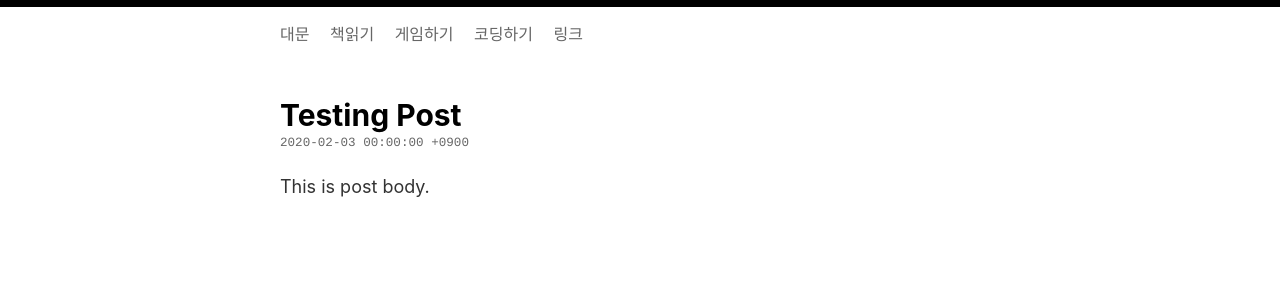
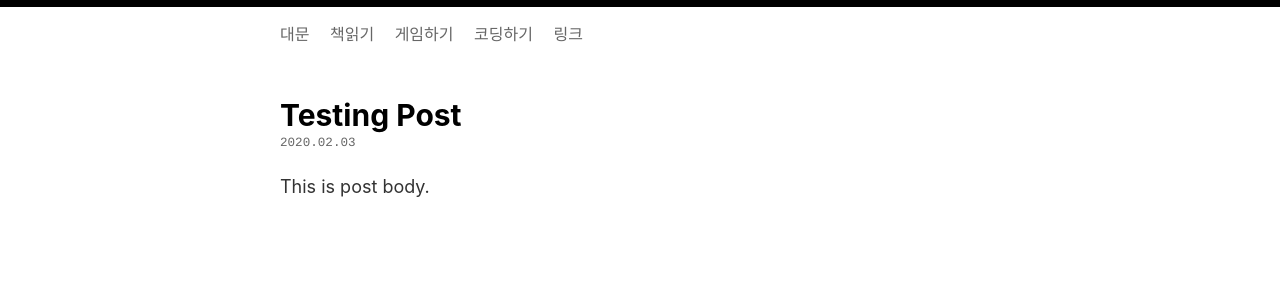
Before and after one commit to oxmhpark/coding.exonomicon.net, a Jekyll site: the page built from _posts/2020-02-03-testing-post.md, in a window 1280 px wide. Shown: the top 300 px of the page. Built offline with Jekyll 4.4.1, drawn with Linux system fonts in a browser that asks for light colours; comment, search, counter and statistics services are not loaded.

Commit message:
Update post-format-fulltext.html

```diff
--- a/_includes/post-format-fulltext.html
+++ b/_includes/post-format-fulltext.html
@@ -5,9 +5,9 @@
     {% if site.author %}
     <p class="entry-author">{{site.author}}</p>
     {% endif %}
-    <p class="entry-date" datetime="{{ post.date | date_to_xmlschema }}">{{ post.date | data: "%Y.%m.%d" }}</p>
+    <p class="entry-date" datetime="{{ post.date | date_to_xmlschema }}">{{ post.date | date: "%Y.%m.%d" }}</p>
     {% if post.last_modified_at %}
-    <p class="entry-date entry-date-modified" datetime="{{ post.last_modified_at | date_to_xmlschema }}">(Updated: {{ post.last_modified_at | data: "%Y.%m.%d" }})</p>
+    <p class="entry-date entry-date-modified" datetime="{{ post.last_modified_at | date_to_xmlschema }}">(Updated: {{ post.last_modified_at | date: "%Y.%m.%d" }})</p>
     {% endif %}
   </div>
 
```
